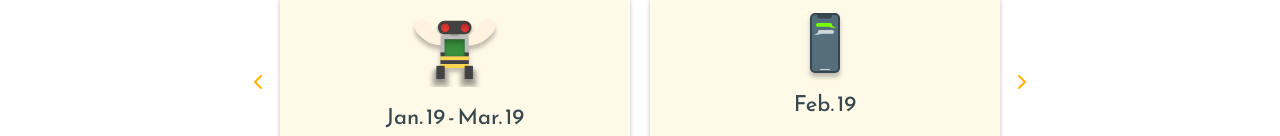
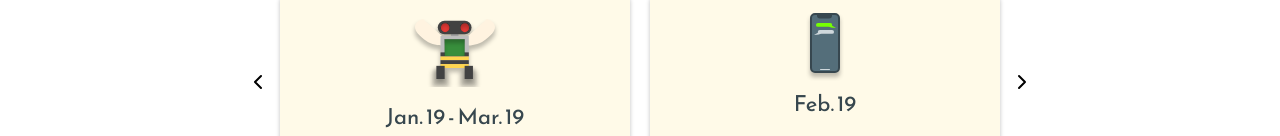
Before and after one commit to CameronShum/web2, a React (Create React App) app: page / in a window 1280 px wide. Both pictures are taken after a click on the element 401 px from the left and 937 px from the top of the page. Shown: the part 1153-1289 px from the top of the page. Built offline with nearby package versions, Linux system fonts and the light colour scheme.

Commit message:
Change arrow default colour

```diff
--- a/src/images/navigation/LeftArrow.jsx
+++ b/src/images/navigation/LeftArrow.jsx
@@ -7,7 +7,7 @@ const LeftArrow = () => (
     height="24"
     viewBox="0 0 24 24"
     fill="none"
-    stroke="#FFB300"
+    stroke="black"
     strokeWidth="2"
     strokeLinecap="round"
     strokeLinejoin="round"
--- a/src/images/navigation/RightArrow.jsx
+++ b/src/images/navigation/RightArrow.jsx
@@ -7,7 +7,7 @@ const RightArrow = () => (
     height="24"
     viewBox="0 0 24 24"
     fill="none"
-    stroke="#FFB300"
+    stroke="black"
     strokeWidth="2"
     strokeLinecap="round"
     strokeLinejoin="round"
```
